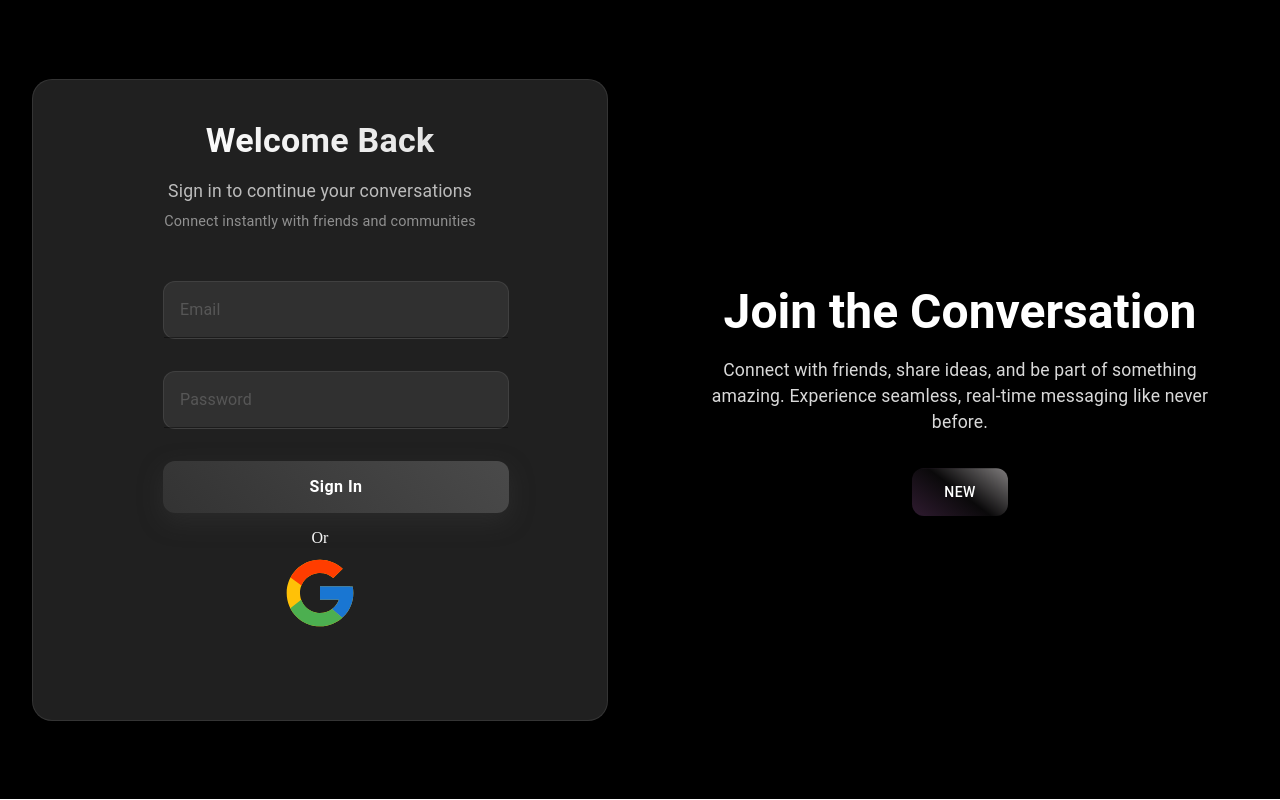
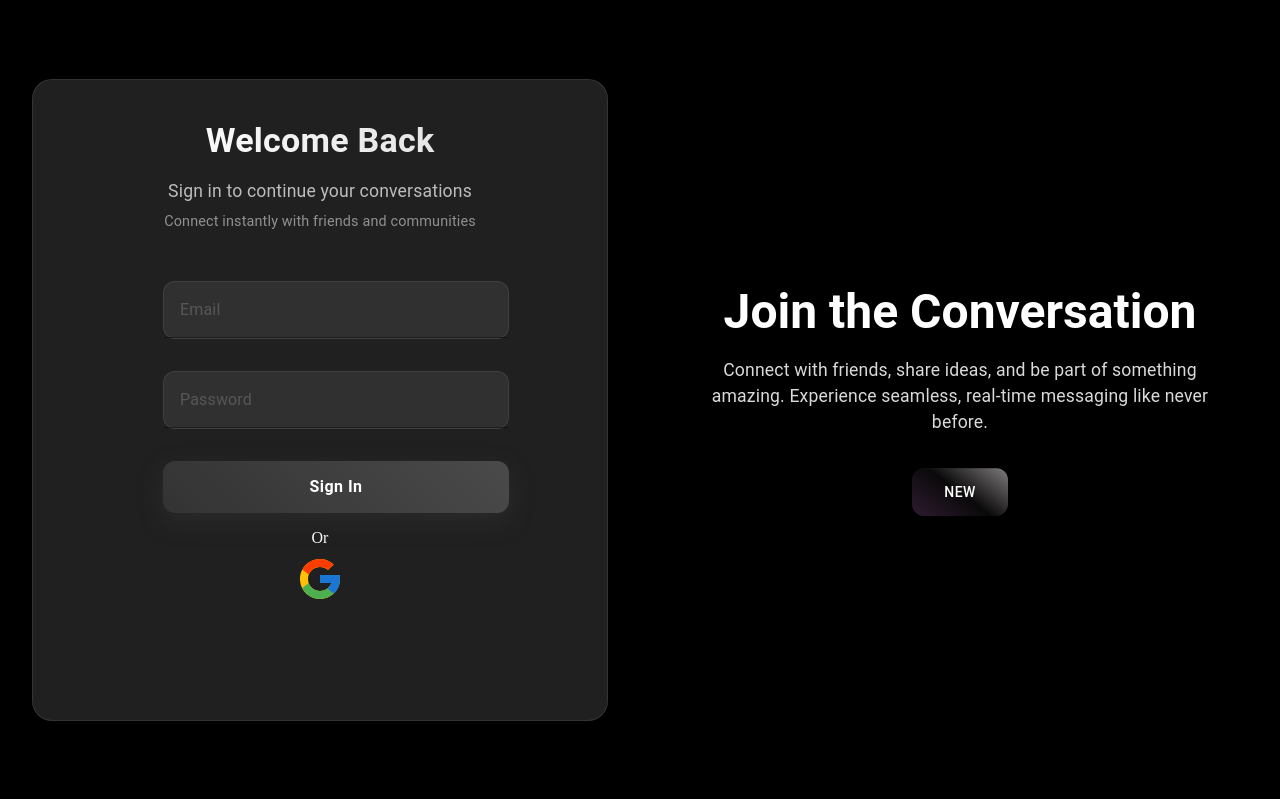
Before and after one commit to zoro-512/ChatApp, a React (Vite) app: page / in a window 1280 px wide. Both pictures are taken after a click on the button "SIGN IN". Built offline with nearby package versions, Linux system fonts and the light colour scheme; no server answers.

Commit message:
email verification

```diff
--- a/src/Component/list/chatList/addUser.jsx
+++ b/src/Component/list/chatList/addUser.jsx
@@ -3,8 +3,11 @@ import { arrayUnion, collection, doc, getDocs, query, serverTimestamp, setDoc, u
 import { db } from "../../../lib/firebase";
 import { useState } from "react";
 import { useUserStore } from "../../../lib/userStore";
+import { useAddUserStore } from "../../../lib/addUserStore";
+
 
 export default function AddUser() {
+  const { closeBox,isOpen } = useAddUserStore();
   const [user, setUser] = useState(null);
   const { currentUser } = useUserStore();
 
@@ -58,14 +61,13 @@ export default function AddUser() {
         messages: []
       });
 
-      // Reset user state after successful add
       setUser(null);
 
     } catch (error) {
       console.log(error);
     }
   };
-
+ if (!isOpen) return null;
   return (
     <Box
       sx={{
@@ -91,7 +93,9 @@ export default function AddUser() {
           Add user
         </Typography>
 
-        <Box component="form" onSubmit={handleSearch} sx={{ mb: 2 }}>
+       <Button variant="contained" onClick={closeBox}>close</Button>
+
+        <Box component="form" onSubmit={handleSearch} sx={{ mb: 2,justifyContent:'center' }}>
           <input
             name="userName"
             type="text"
@@ -102,7 +106,7 @@ export default function AddUser() {
               padding: "12px",
               border: "1px solid rgba(255,255,255,0.3)",
               borderRadius: "8px",
-              width: "100%",
+              width: "85%",
               marginBottom: "15px",
               color: "white",
               fontSize: "16px",
--- a/src/Component/list/chatList/chatList.jsx
+++ b/src/Component/list/chatList/chatList.jsx
@@ -4,22 +4,19 @@ import AddIcon from '@mui/icons-material/Add';
 import AddUser from './addUser';
 import { useEffect, useState } from 'react';
 import { useUserStore } from '../../../lib/userStore';
-import { addDoc, doc,collection,setDoc, getDoc, onSnapshot, query, serverTimestamp, updateDoc, where } from 'firebase/firestore';
+import { addDoc, doc, collection, setDoc, getDoc, onSnapshot, query, serverTimestamp, updateDoc, where, getDocs } from 'firebase/firestore';
 import { db } from '../../../lib/firebase';
-import { getDocs } from 'firebase/firestore';
 import Checkbox from '@mui/material/Checkbox';
 import Groups2Icon from '@mui/icons-material/Groups2';
-
-
-
+import { useAddUserStore } from "../../../lib/addUserStore";
 import { useChatStore } from '../../../lib/chatStore';
 
 export default function ChatList() {
+  const { isOpen, openBox, closeBox } = useAddUserStore();
   const [chat, setChat] = useState([]);
-  const [addUse, setAddUser] = useState(false);
   const [inp, setInp] = useState('');
   const { currentUser } = useUserStore();
-  const { changeChat,changeGrpChat } = useChatStore();
+  const { changeChat, changeGrpChat } = useChatStore();
 
   useEffect(() => {
     if (!currentUser?.id) return;
@@ -39,8 +36,7 @@ export default function ChatList() {
           const user = userDocSnap.exists() ? userDocSnap.data() : null;
 
           return { ...item, user };
-        } catch (error) {
-          console.log("Error fetching user data:", error);
+        } catch {
           return { ...item, user: null };
         }
       });
@@ -52,7 +48,6 @@ export default function ChatList() {
     return () => unSub();
   }, [currentUser?.id]);
 
-  // disp grp
   const [groupChats, setGroupChats] = useState([]);
   useEffect(() => {
     const q = query(collection(db, "userGroup"), where("userId", "==", currentUser.id));
@@ -66,8 +61,7 @@ export default function ChatList() {
           if (groupDoc.exists()) {
             return { id: groupId, ...groupDoc.data() };
           }
-        } catch (err) {
-          console.log("Error fetching group:", err);
+        } catch {
           return null;
         }
       });
@@ -77,9 +71,7 @@ export default function ChatList() {
       setGroupChats(filtered);
     });
     return () => unSub();
-
-  }, [currentUser?.id])
-
+  }, [currentUser?.id]);
 
   const handleSelect = async (chatItem) => {
     const userChats = chat.map(item => {
@@ -99,9 +91,7 @@ export default function ChatList() {
         chats: userChats,
       });
       changeChat(chatItem.chatId, chatItem.user);
-    } catch (error) {
-      console.log(error);
-    }
+    } catch {}
   };
 
   async function handleSelectGrp(group) {
@@ -111,20 +101,15 @@ export default function ChatList() {
         if (docSnap.exists()) {
           group = { ...group, name: docSnap.data().name };
         }
-    } catch (err) {
-      console.error("Failed to fetch group name:", err);
-    }
+      } catch {}
     }
 
     changeGrpChat(group.id, group);
   }
 
-
-
   const [grp, setGrp] = useState(false);
   const [allUsers, setAllUsers] = useState([]);
   const [groupName, setGroupName] = useState('');
-
   const [selectedUsers, setSelectedUsers] = useState([]);
 
   useEffect(() => {
@@ -139,15 +124,11 @@ export default function ChatList() {
     fetchUsers();
   }, []);
 
-
-
   const toggleUser = (userId) => {
     setSelectedUsers(prev =>
       prev.includes(userId) ? prev.filter(id => id !== userId) : [...prev, userId]
     );
   };
-
-
 
   const handleCreateGroup = async () => {
     if (!groupName || selectedUsers.length < 2) {
@@ -165,7 +146,7 @@ const handleCreateGroup = async () => {
 
       const grpRef = await addDoc(collection(db, "group"), newGroup);
       await setDoc(doc(db, "groupChat", grpRef.id), {
-      name:groupName,
+        name: groupName,
         messages: [],
       });
 
@@ -179,19 +160,15 @@ const handleCreateGroup = async () => {
 
       await Promise.all(userGroupPromises);
 
-    alert("Group created successfully!");
       setGroupName('');
       setSelectedUsers([]);
       setGrp(false);
-
-  } catch (err) {
-    console.error("Error creating group:", err);
-    alert("Failed to create group. Check console.");
-  }
+    } catch {}
   };
 
-
-  const filtChat = chat.filter(c => c.user.username.toLowerCase().includes(inp.toLowerCase()))
+  const filtChat = chat.filter(c =>
+    c.user?.username?.toLowerCase().includes(inp.toLowerCase())
+  );
 
   return (
     <Box className="chatList" sx={{ display: 'flex', flexDirection: 'column', p: 2 }}>
@@ -224,7 +201,7 @@ const handleCreateGroup = async () => {
           />
         </Box>
 
-        <IconButton onClick={() => setAddUser(!addUse)} sx={{ color: 'white' }}>
+        <IconButton onClick={openBox} sx={{ color: 'white' }}>
           <AddIcon />
         </IconButton>
       </Box>
@@ -238,7 +215,6 @@ const handleCreateGroup = async () => {
       >
         <Button variant='contained' onClick={() => setGrp(!grp)} sx={{ backgroundColor: '#696a6b55' }}><Typography variant='h6'>New group</Typography></Button>
       </Box>
-      {/* grp  creation */}
       {grp && <Box sx={{ height: 'auto', width: 'auto', backgroundColor: '#696a6b55' }}>
         <Typography variant="h6">Create Group</Typography>
 
@@ -269,11 +245,7 @@ const handleCreateGroup = async () => {
         >
           Create Group
         </Button>
-      </Box>
-
-      }
-
-
+      </Box>}
 
       <Box className="us">
         {chat && chat.length > 0 ? (
@@ -304,8 +276,6 @@ const handleCreateGroup = async () => {
                     : chatItem.user?.username || "Unknown User"}
                 </Typography>
 
-
-
                 <Typography sx={{ color: 'gray', fontSize: '0.9rem' }}>
                   {chatItem.lastMessage || "No messages yet"}
                 </Typography>
@@ -319,13 +289,11 @@ const handleCreateGroup = async () => {
         )}
       </Box>
 
-      {addUse && <AddUser />}
-
+      {isOpen && <AddUser />}
 
       <Box className="groupChats">
-
         {groupChats.map(group => (
-          <Box key={group.id} onClick={()=>handleSelectGrp(group)} sx={{ p: 2, backgroundColor: 'rgba(255,255,255,0.1)', borderRadius: 2, display: 'flex', alignItems: 'center', gap: '10px' }}>
+          <Box key={group.id} onClick={() => handleSelectGrp(group)} sx={{ p: 2, backgroundColor: 'rgba(255,255,255,0.1)', borderRadius: 2, display: 'flex', alignItems: 'center', gap: '10px' }}>
             <Groups2Icon fontSize='large'></Groups2Icon>
             <Typography sx={{ color: 'white', fontWeight: 'bold' }}>
               {group.name}
@@ -336,8 +304,6 @@ const handleCreateGroup = async () => {
           </Box>
         ))}
       </Box>
-
-
     </Box>
   );
 }
--- a/src/Login/Login.jsx
+++ b/src/Login/Login.jsx
@@ -4,6 +4,8 @@ import {
   Typography,
   Button,
   Input,
+  IconButton,
+  SvgIcon,
 } from '@mui/material';
 import {
   createUserWithEmailAndPassword,
@@ -13,8 +15,9 @@ import {
 import { useState } from 'react';
 import { ToastContainer, toast } from 'react-toastify';
 import 'react-toastify/dist/ReactToastify.css';
-import { auth, db, googleProvider, githubProvider, facebookProvider } from '../lib/firebase';
+import { auth, db, googleProvider } from '../lib/firebase';
 import { doc, setDoc } from 'firebase/firestore';
+import { sendEmailVerification } from "firebase/auth";
 
 export default function Login() {
   const [overlayActive, setOverlayActive] = useState(true);
@@ -73,7 +76,13 @@ export default function Login() {
     const { userName, email, password } = Object.fromEntries(formData);
 
     try {
+
       const res = await createUserWithEmailAndPassword(auth, email, password);
+       const user = res.user;
+
+    await sendEmailVerification(user);
+    toast.info("📧 Verification email sent! Please check your inbox.");
+    await user.reload();
 
       await setDoc(doc(db, 'user', res.user.uid), {
         username: userName,
@@ -338,21 +347,31 @@ export default function Login() {
       Or
     </Typography>
     <Box sx={{  display: 'flex', flexDirection: 'column', gap: 1 }}>
-  <Button
-    onClick={() => handleOAuthLogin(googleProvider, 'Google')}
-    sx={{
-      bgcolor: 'rgba(0,0,0,0)',
-      color: 'white',
-      textTransform: 'none',
-      fontWeight: 400,
-      width:'auto'
-    }}
-    fullWidth
-  >
-    <svg xmlns="http://www.w3.org/2000/svg" x="0px" y="0px" width="80" height="80" viewBox="0 0 48 48">
-<path fill="#FFC107" d="M43.611,20.083H42V20H24v8h11.303c-1.649,4.657-6.08,8-11.303,8c-6.627,0-12-5.373-12-12c0-6.627,5.373-12,12-12c3.059,0,5.842,1.154,7.961,3.039l5.657-5.657C34.046,6.053,29.268,4,24,4C12.955,4,4,12.955,4,24c0,11.045,8.955,20,20,20c11.045,0,20-8.955,20-20C44,22.659,43.862,21.35,43.611,20.083z"></path><path fill="#FF3D00" d="M6.306,14.691l6.571,4.819C14.655,15.108,18.961,12,24,12c3.059,0,5.842,1.154,7.961,3.039l5.657-5.657C34.046,6.053,29.268,4,24,4C16.318,4,9.656,8.337,6.306,14.691z"></path><path fill="#4CAF50" d="M24,44c5.166,0,9.86-1.977,13.409-5.192l-6.19-5.238C29.211,35.091,26.715,36,24,36c-5.202,0-9.619-3.317-11.283-7.946l-6.522,5.025C9.505,39.556,16.227,44,24,44z"></path><path fill="#1976D2" d="M43.611,20.083H42V20H24v8h11.303c-0.792,2.237-2.231,4.166-4.087,5.571c0.001-0.001,0.002-0.001,0.003-0.002l6.19,5.238C36.971,39.205,44,34,44,24C44,22.659,43.862,21.35,43.611,20.083z"></path>
-</svg>
-  </Button>
+  <IconButton
+  onClick={() => handleOAuthLogin(googleProvider, 'Google')}
+  aria-label="Login with Google" // Essential for accessibility
+  sx={{
+    p: 1,
+    transition: 'all 0.4s ease-in-out',
+    boxShadow: '0 0 0px rgba(255, 255, 255, 0)', // Initial state for smooth transition
+    '&:hover': {
+      backgroundColor: 'transparent',
+      filter: `
+        drop-shadow(0 0 5px rgba(42, 43, 44, 0.6))
+        drop-shadow(0 0 15px rgba(90, 135, 208, 0.72))
+      `,
+    },
+  }}
+>
+  {/* Wrap the custom SVG in an SvgIcon component for better integration */}
+  <SvgIcon viewBox="0 0 48 48" sx={{ fontSize: '48px' }}>
+    <path fill="#FFC107" d="M43.611,20.083H42V20H24v8h11.303c-1.649,4.657-6.08,8-11.303,8c-6.627,0-12-5.373-12-12s5.373-12,12-12c3.059,0,5.842,1.154,7.961,3.039l5.657-5.657C34.046,6.053,29.268,4,24,4C12.955,4,4,12.955,4,24s8.955,20,20,20s20-8.955,20-20C44,22.659,43.862,21.35,43.611,20.083z"></path>
+    <path fill="#FF3D00" d="M6.306,14.691l6.571,4.819C14.655,15.108,18.961,12,24,12c3.059,0,5.842,1.154,7.961,3.039l5.657-5.657C34.046,6.053,29.268,4,24,4C16.318,4,9.656,8.337,6.306,14.691z"></path>
+    <path fill="#4CAF50" d="M24,44c5.166,0,9.86-1.977,13.409-5.192l-6.19-5.238C29.211,35.091,26.715,36,24,36c-5.202,0-9.619-3.317-11.283-7.946l-6.522,5.025C9.505,39.556,16.227,44,24,44z"></path>
+    <path fill="#1976D2" d="M43.611,20.083H42V20H24v8h11.303c-0.792,2.237-2.231,4.166-4.087,5.571l6.19,5.238C42.012,35.245,44,30.028,44,24C44,22.659,43.862,21.35,43.611,20.083z"></path>
+  </SvgIcon>
+</IconButton>
+
 </Box>
   </Box>}
 
--- /dev/null
+++ b/src/lib/addUserStore.js
@@ -0,0 +1,9 @@
+import { create } from "zustand";
+
+
+export const useAddUserStore = create((set) => ({
+  isOpen: false,
+  openBox: () => set({ isOpen: true }),
+  closeBox: () => set({ isOpen: false }),
+  toggleBox: () => set((state) => ({ isOpen: !state.isOpen })),
+}));
```
Lines whose indentation alone changed are shown as unchanged.
